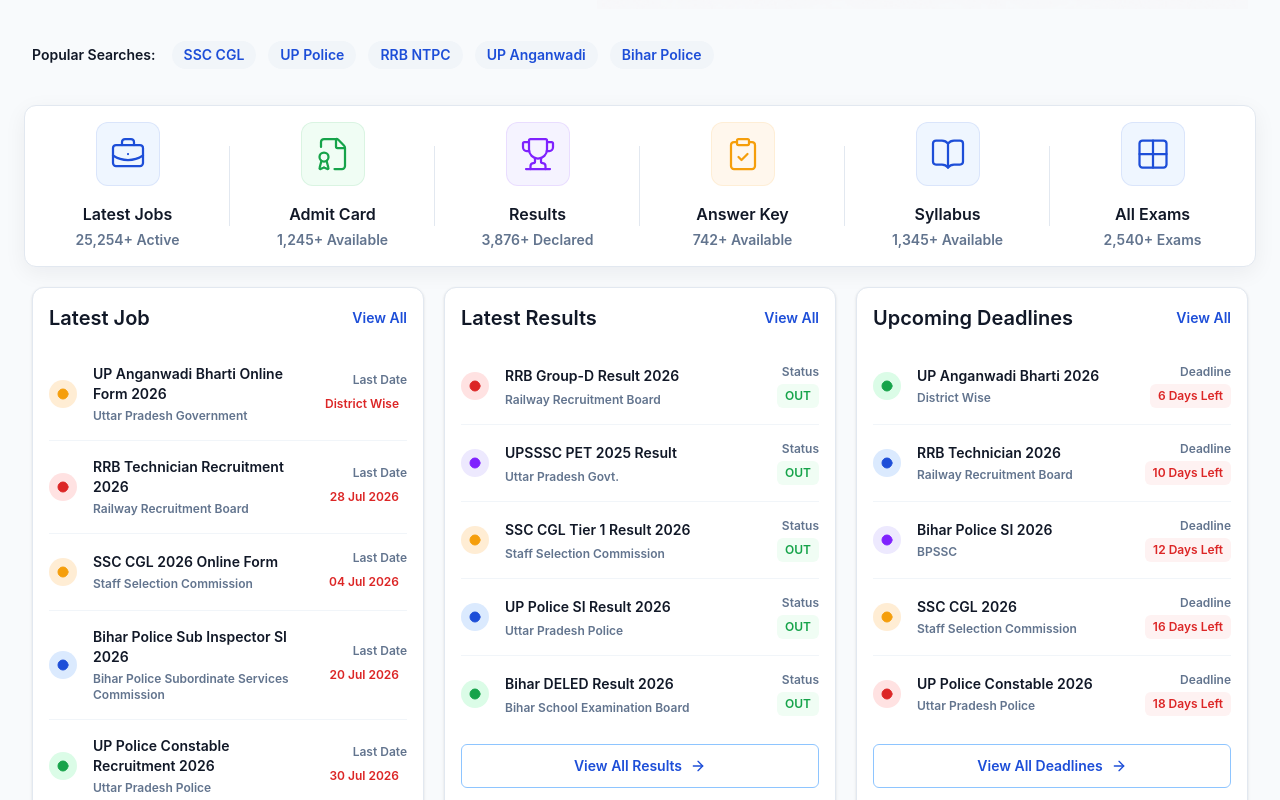
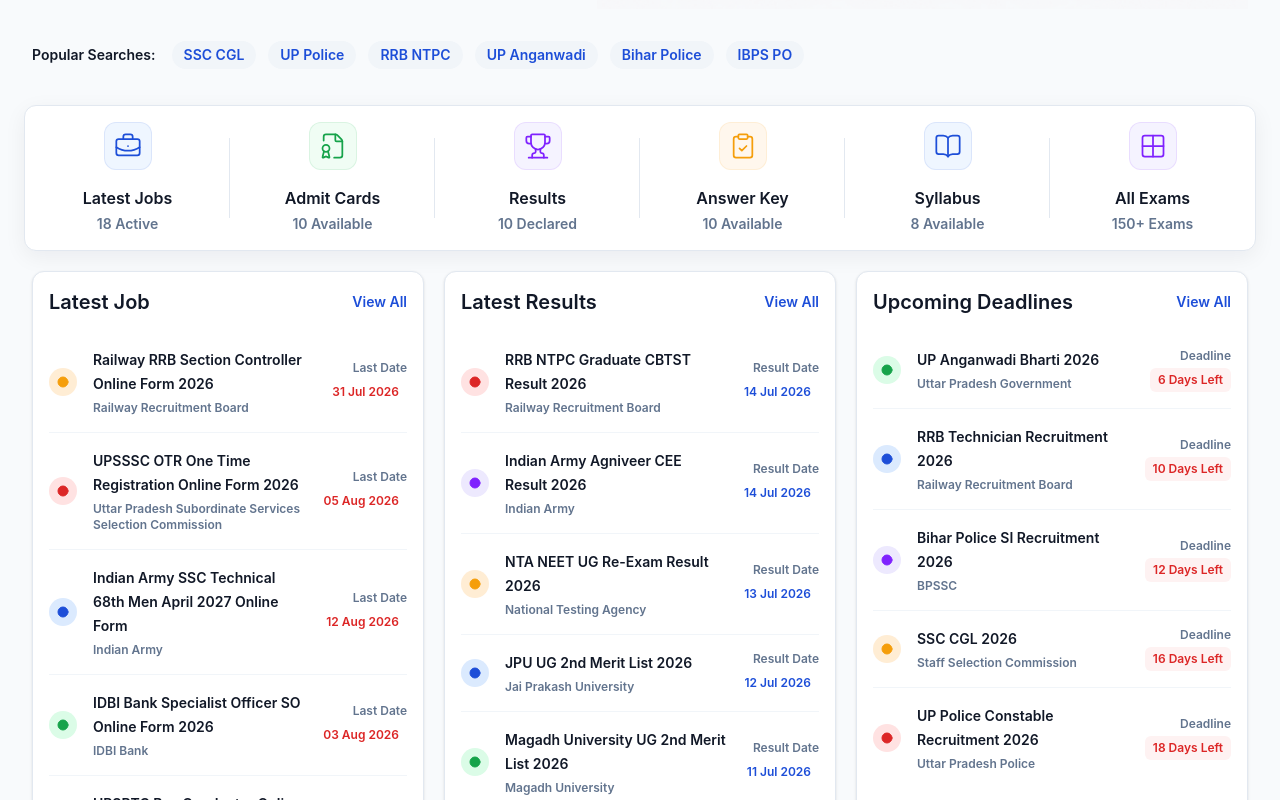
Before and after one commit to umeshyadav97/sarkarimate, a Next.js app in the folder apps/web/: page / in a window 1280 px wide. Shown: the part 460-1260 px from the top of the page. Built offline with nearby package versions, Linux system fonts and the light colour scheme; a web font is replaced by a local one.

Commit message:
feat:implete static data for home-page for now

```diff
--- a/apps/web/components/listing/ListingPage.tsx
+++ b/apps/web/components/listing/ListingPage.tsx
@@ -1,6 +1,6 @@
 'use client';
 
-import { useCallback, useMemo, useState } from 'react';
+import { useCallback, useEffect, useMemo, useState } from 'react';
 import { FilterCard } from '@/components/listing/FilterCard';
 import { InfiniteList } from '@/components/listing/InfiniteList';
 import { ListingHero } from '@/components/listing/ListingHero';
@@ -13,6 +13,7 @@
 import type { ListingFilters, ListingPageConfig } from '@/components/listing/types';
 import { useInfiniteScroll } from '@/hooks/useInfiniteScroll';
 import { useListingItems } from '@/hooks/useListingItems';
+import { useSearchParams } from 'next/navigation';
 
 interface ListingPageProps {
   config: ListingPageConfig;
@@ -25,10 +26,15 @@
 };
 
 export function ListingPage({ config }: ListingPageProps) {
-  const [search, setSearch] = useState('');
+  const searchParams = useSearchParams();
+  const [search, setSearch] = useState(searchParams.get('q') ?? '');
   const [sort, setSort] = useState('latest');
   const [filters, setFilters] = useState<ListingFilters>(initialFilters);
   const [draftFilters, setDraftFilters] = useState<ListingFilters>(initialFilters);
+
+  useEffect(() => {
+    setSearch(searchParams.get('q') ?? '');
+  }, [searchParams]);
 
   const { items, total, hasMore, isLoading, isLoadingMore, error, loadMore } = useListingItems({
     endpoint: config.apiEndpoint,
--- a/apps/web/features/home/components/hero-section.tsx
+++ b/apps/web/features/home/components/hero-section.tsx
@@ -3,10 +3,24 @@
 import { popularSearches } from '@/features/home/constants/homepage-data';
 import { GovernmentBuildingVisual } from '@/features/home/components/government-building-visual';
 import { SearchInput } from '@/components/SearchInput';
+import { useRouter } from 'next/navigation';
 import { useState } from 'react';
 
 export function HeroSection() {
+  const router = useRouter();
   const [search, setSearch] = useState('');
+
+  const handleSearch = () => {
+    const normalizedSearch = search.trim();
+
+    if (!normalizedSearch) {
+      router.push('/jobs');
+      return;
+    }
+
+    router.push(`/jobs?q=${encodeURIComponent(normalizedSearch)}`);
+  };
+
   return (
     <section className="mx-auto grid max-w-full items-center gap-8 px-4 py-4 sm:px-6 md:py-6 lg:py-9 md:grid-cols-[0.9fr_1.1fr] lg:px-8">
       <div className="min-w-0">
@@ -29,7 +43,7 @@
             placeholder="Search jobs, exams, departments..."
             value={search}
             onChange={(e) => setSearch(e.target.value)}
-            onSearch={() => console.log(search)}
+            onSearch={handleSearch}
           />
         </div>
       </div>
@@ -38,9 +52,9 @@
       </div>
       <div className="flex w-full flex-wrap items-center gap-3 md:col-span-2">
         <span className="mr-1 text-sm font-bold text-[#111827]">Popular Searches:</span>
-        {popularSearches.map((search) => (
-          <Badge key={search} className="bg-blue-50 text-sm font-bold text-[#1D4ED8]">
-            {search}
+        {popularSearches.map((popularSearch) => (
+          <Badge key={popularSearch} className="bg-blue-50 text-sm font-bold text-[#1D4ED8]">
+            {popularSearch}
           </Badge>
         ))}
       </div>
--- a/apps/web/features/home/components/quick-access-section.tsx
+++ b/apps/web/features/home/components/quick-access-section.tsx
@@ -9,6 +9,10 @@
 };
 
 export function QuickAccessSection() {
+  const mobileItemsPerRow = 3;
+  const lastMobileRowStart =
+    quickAccessItems.length - (quickAccessItems.length % mobileItemsPerRow || mobileItemsPerRow);
+
   return (
     <section className="mx-auto max-w-full px-2 sm:px-4 lg:px-6" aria-label="Quick access">
       <div className="grid overflow-hidden rounded-xl border border-slate-200 bg-white shadow-[0_6px_22px_rgba(15,23,42,0.06)] grid-cols-3 md:grid-cols-3 lg:grid-cols-6">
@@ -16,13 +20,13 @@
           const Icon = item.icon;
           const hasColumnDivider = index % 3 !== 2;
           const hasDesktopDivider = index < quickAccessItems.length - 1;
-          const hasRowDivider = index < 3;
+          const hasRowDivider = index < lastMobileRowStart;
 
           return (
             <Link
               key={item.label}
               href={item.href}
-              className={`relative flex min-h-34 flex-col items-center justify-center md:px-4 px-2 md:py-4 py-2 text-center transition-colors hover:bg-slate-50 ${
+              className={`relative flex min-h-34 flex-col items-center justify-center md:px-4 px-2 md:py-4  text-center transition-colors hover:bg-slate-50 ${
                 hasRowDivider ? 'border-b border-slate-200 lg:border-b-0' : ''
               }`}
             >
@@ -34,10 +38,10 @@
                 />
               ) : null}
               <span
-                className={`grid lg:h-16 lg:w-16 md:h-14 md:w-14 h-8 w-8 place-items-center rounded-xl ring-1 ring-inset ring-current/10 ${toneClasses[item.tone]}`}
+                className={`grid lg:h-12 lg:w-12 md:h-10 md:w-10 h-8 w-8 place-items-center rounded-xl ring-1 ring-inset ring-current/10 ${toneClasses[item.tone]}`}
               >
                 <Icon
-                  className="lg:h-9 lg:w-9 md:h-6 md:w-6 h-4 w-4"
+                  className="lg:h-7 lg:w-7 md:h-5 md:w-5 h-4 w-4"
                   strokeWidth={1.5}
                   aria-hidden="true"
                 />
--- a/apps/web/features/home/constants/homepage-data.ts
+++ b/apps/web/features/home/constants/homepage-data.ts
@@ -21,6 +21,7 @@
 } from 'lucide-react';
 import type { ComponentType, SVGProps } from 'react';
 import { BrandShieldIcon } from '@/components/brand-shield-icon';
+import { homePageStore } from '@/features/home/store/homepage-store';
 
 type HomeIcon = ComponentType<
   SVGProps<SVGSVGElement> & {
@@ -55,6 +56,7 @@
 export interface CategoryItem {
   title: string;
   count: string;
+  href: string;
   icon: HomeIcon;
   tone: 'blue' | 'green' | 'purple' | 'orange';
 }
@@ -84,194 +86,147 @@
   { label: 'Schemes', href: '/schemes', icon: Landmark },
 ];
 
-export const popularSearches = ['SSC CGL', 'UP Police', 'RRB NTPC', 'UP Anganwadi', 'Bihar Police'];
+const quickAccessPresentation: Record<
+  (typeof homePageStore.quickAccess)[number]['type'],
+  { icon: HomeIcon; tone: QuickAccessItem['tone']; labelSuffix: string }
+> = {
+  jobs: { icon: BriefcaseBusiness, tone: 'blue', labelSuffix: 'Active' },
+  'admit-card': { icon: FileBadge, tone: 'green', labelSuffix: 'Available' },
+  result: { icon: Trophy, tone: 'purple', labelSuffix: 'Declared' },
+  'answer-key': { icon: ClipboardCheck, tone: 'orange', labelSuffix: 'Available' },
+  syllabus: { icon: BookOpen, tone: 'blue', labelSuffix: 'Available' },
+  // scheme: { icon: Landmark, tone: 'green', labelSuffix: 'Available' },
+  all: { icon: Grid2X2, tone: 'purple', labelSuffix: 'Exams' },
+};
 
-export const quickAccessItems: QuickAccessItem[] = [
-  {
-    label: 'Latest Jobs',
-    description: '25,254+ Active',
+const categoryPresentation: Record<string, { icon: HomeIcon; tone: CategoryItem['tone'] }> = {
+  ssc: { icon: Target, tone: 'orange' },
+  railway: { icon: MonitorCheck, tone: 'blue' },
+  banking: { icon: Landmark, tone: 'purple' },
+  upsc: { icon: BadgeCheck, tone: 'blue' },
+  'up-police': { icon: BrandShieldIcon, tone: 'orange' },
+  police: { icon: BrandShieldIcon, tone: 'orange' },
+  teaching: { icon: GraduationCap, tone: 'blue' },
+  defence: { icon: BrandShieldIcon, tone: 'green' },
+  engineering: { icon: FileCheck2, tone: 'blue' },
+  'state-jobs': { icon: Building2, tone: 'green' },
+  categories: { icon: Grid2X2, tone: 'blue' },
+  'all-categories': { icon: Grid2X2, tone: 'blue' },
+};
+
+function formatDisplayDate(date: string) {
+  return new Intl.DateTimeFormat('en-IN', {
+    day: '2-digit',
+    month: 'short',
+    year: 'numeric',
+  }).format(new Date(`${date}T00:00:00`));
+}
+
+function normalizeHomepageHref(href: string) {
+  if (href === '/answer-key') {
+    return '/answer-keys';
+  }
+
+  if (href === '/categories') {
+    return '/jobs';
+  }
+
+  return href;
+}
+
+export const popularSearches = homePageStore.popularSearches;
+
+export const quickAccessItems: QuickAccessItem[] = homePageStore.quickAccess.map((item) => {
+  const presentation = quickAccessPresentation[item.type];
+
+  return {
+    label: item.label,
+    description: `${item.count} ${presentation.labelSuffix}`,
+    href: normalizeHomepageHref(item.href),
+    icon: presentation.icon,
+    tone: presentation.tone,
+  };
+});
+
+export const latestJobs: NotificationItem[] = homePageStore.latestJobs
+  .slice(0, 5)
+  .map((job, index) => ({
+    title: job.title,
+    organization: job.organization,
+    metaLabel: 'Last Date',
+    metaValue: formatDisplayDate(job.lastDate),
     href: '/jobs',
-    icon: BriefcaseBusiness,
+    accent: (['orange', 'red', 'blue', 'green', 'purple'] as const)[index % 5],
+  }));
+
+export const upcomingDeadlines: NotificationItem[] = homePageStore.upcomingDeadlines.map(
+  (deadline, index) => ({
+    title: deadline.title,
+    organization: deadline.organization,
+    metaLabel: 'Deadline',
+    metaValue: `${deadline.daysLeft} Days Left`,
+    href: '/jobs',
+    accent: (['green', 'blue', 'purple', 'orange', 'red'] as const)[index % 5],
+  }),
+);
+
+export const latestResults: NotificationItem[] = homePageStore.latestResults.map(
+  (result, index) => ({
+    title: result.title,
+    organization: result.organization,
+    metaLabel: 'Result Date',
+    metaValue: formatDisplayDate(result.resultDate),
+    href: '/results',
+    accent: (['red', 'purple', 'orange', 'blue', 'green'] as const)[index % 5],
+  }),
+);
+
+export const categories: CategoryItem[] = homePageStore.categories.map((category) => {
+  const slug = String(category.slug);
+  const presentation = categoryPresentation[slug] ?? {
+    icon: Grid2X2,
     tone: 'blue',
-  },
-  {
-    label: 'Admit Card',
-    description: '1,245+ Available',
-    href: '/admit-cards',
-    icon: FileBadge,
-    tone: 'green',
-  },
-  {
-    label: 'Results',
-    description: '3,876+ Declared',
-    href: '/results',
-    icon: Trophy,
-    tone: 'purple',
-  },
-  {
-    label: 'Answer Key',
-    description: '742+ Available',
-    href: '/answer-keys',
-    icon: ClipboardCheck,
-    tone: 'orange',
-  },
-  {
-    label: 'Syllabus',
-    description: '1,345+ Available',
-    href: '/syllabus',
-    icon: BookOpen,
-    tone: 'blue',
-  },
-  { label: 'All Exams', description: '2,540+ Exams', href: '/jobs', icon: Grid2X2, tone: 'blue' },
-];
+  };
+  const isAllCategories = slug === 'categories' || slug === 'all-categories';
 
-export const latestJobs: NotificationItem[] = [
-  {
-    title: 'UP Anganwadi Bharti Online Form 2026',
-    organization: 'Uttar Pradesh Government',
-    metaLabel: 'Last Date',
-    metaValue: 'District Wise',
-    accent: 'orange',
-  },
-  {
-    title: 'RRB Technician Recruitment 2026',
-    organization: 'Railway Recruitment Board',
-    metaLabel: 'Last Date',
-    metaValue: '28 Jul 2026',
-    accent: 'red',
-  },
-  {
-    title: 'SSC CGL 2026 Online Form',
-    organization: 'Staff Selection Commission',
-    metaLabel: 'Last Date',
-    metaValue: '04 Jul 2026',
-    accent: 'orange',
-  },
-  {
-    title: 'Bihar Police Sub Inspector SI 2026',
-    organization: 'Bihar Police Subordinate Services Commission',
-    metaLabel: 'Last Date',
-    metaValue: '20 Jul 2026',
-    accent: 'blue',
-  },
-  {
-    title: 'UP Police Constable Recruitment 2026',
-    organization: 'Uttar Pradesh Police',
-    metaLabel: 'Last Date',
-    metaValue: '30 Jul 2026',
-    accent: 'green',
-  },
-];
-
-export const upcomingDeadlines: NotificationItem[] = [
-  {
-    title: 'UP Anganwadi Bharti 2026',
-    organization: 'District Wise',
-    metaLabel: 'Deadline',
-    metaValue: '6 Days Left',
-    accent: 'green',
-  },
-  {
-    title: 'RRB Technician 2026',
-    organization: 'Railway Recruitment Board',
-    metaLabel: 'Deadline',
-    metaValue: '10 Days Left',
-    accent: 'blue',
-  },
-  {
-    title: 'Bihar Police SI 2026',
-    organization: 'BPSSC',
-    metaLabel: 'Deadline',
-    metaValue: '12 Days Left',
-    accent: 'purple',
-  },
-  {
-    title: 'SSC CGL 2026',
-    organization: 'Staff Selection Commission',
-    metaLabel: 'Deadline',
-    metaValue: '16 Days Left',
-    accent: 'orange',
-  },
-  {
-    title: 'UP Police Constable 2026',
-    organization: 'Uttar Pradesh Police',
-    metaLabel: 'Deadline',
-    metaValue: '18 Days Left',
-    accent: 'red',
-  },
-];
-
-export const latestResults: NotificationItem[] = [
-  {
-    title: 'RRB Group-D Result 2026',
-    organization: 'Railway Recruitment Board',
-    metaLabel: 'Status',
-    metaValue: 'OUT',
-    href: '/results',
-    accent: 'red',
-  },
-  {
-    title: 'UPSSSC PET 2025 Result',
-    organization: 'Uttar Pradesh Govt.',
-    metaLabel: 'Status',
-    metaValue: 'OUT',
-    href: '/results',
-    accent: 'purple',
-  },
-  {
-    title: 'SSC CGL Tier 1 Result 2026',
-    organization: 'Staff Selection Commission',
-    metaLabel: 'Status',
-    metaValue: 'OUT',
-    href: '/results',
-    accent: 'orange',
-  },
-  {
-    title: 'UP Police SI Result 2026',
-    organization: 'Uttar Pradesh Police',
-    metaLabel: 'Status',
-    metaValue: 'OUT',
-    href: '/results',
-    accent: 'blue',
-  },
-  {
-    title: 'Bihar DELED Result 2026',
-    organization: 'Bihar School Examination Board',
-    metaLabel: 'Status',
-    metaValue: 'OUT',
-    href: '/results',
-    accent: 'green',
-  },
-];
-
-export const categories: CategoryItem[] = [
-  { title: 'SSC', count: '245+ Jobs', icon: Target, tone: 'orange' },
-  { title: 'Railway', count: '320+ Jobs', icon: MonitorCheck, tone: 'blue' },
-  { title: 'Banking', count: '185+ Jobs', icon: Landmark, tone: 'purple' },
-  { title: 'UP Police', count: '215+ Jobs', icon: BrandShieldIcon, tone: 'orange' },
-  { title: 'Teaching', count: '280+ Jobs', icon: GraduationCap, tone: 'blue' },
-  { title: 'Defence', count: '120+ Jobs', icon: BrandShieldIcon, tone: 'green' },
-  { title: 'Engineering', count: '150+ Jobs', icon: FileCheck2, tone: 'blue' },
-  { title: 'All Categories', count: '1000+ Jobs', icon: Grid2X2, tone: 'blue' },
-];
+  return {
+    title: category.name,
+    count: `${category.count}+ Jobs`,
+    href: isAllCategories ? '/jobs' : `/jobs?category=${slug}`,
+    icon: presentation.icon,
+    tone: presentation.tone,
+  };
+});
 
 export const stats: StatItem[] = [
   {
     label: 'Total Job Posts',
-    value: '2,54,000+',
-    helper: 'All Time',
+    value: `${homePageStore.stats.totalJobs}+`,
+    helper: 'Available Now',
     icon: BriefcaseBusiness,
     tone: 'blue',
   },
   {
     label: 'Active Job Posts',
-    value: '25,254+',
+    value: `${homePageStore.stats.activeJobs}+`,
     helper: 'Currently Open',
     icon: FileBadge,
     tone: 'green',
   },
-  { label: 'Results Declared', value: '3,876+', helper: 'Till Now', icon: Trophy, tone: 'purple' },
-  { label: 'Active Users', value: '1M+', helper: 'Trusting Us', icon: Users, tone: 'orange' },
+  {
+    label: 'Results Declared',
+    value: `${homePageStore.stats.resultsDeclared}+`,
+    helper: 'Latest Updates',
+    icon: Trophy,
+    tone: 'purple',
+  },
+  {
+    label: 'Active Users',
+    value: `${homePageStore.stats.activeUsers}+`,
+    helper: 'Tracking Today',
+    icon: Users,
+    tone: 'orange',
+  },
 ];
 
 export const importantTools: ToolItem[] = [
--- /dev/null
+++ b/apps/web/features/home/store/homepage-store.ts
@@ -0,0 +1,277 @@
+export const homePageStore = {
+  popularSearches: ['SSC CGL', 'UP Police', 'RRB NTPC', 'UP Anganwadi', 'Bihar Police', 'IBPS PO'],
+  quickAccess: [
+    {
+      label: 'Latest Jobs',
+      count: '18',
+      href: '/jobs',
+      type: 'jobs',
+    },
+    {
+      label: 'Admit Cards',
+      count: '10',
+      href: '/admit-cards',
+      type: 'admit-card',
+    },
+    {
+      label: 'Results',
+      count: '10',
+      href: '/results',
+      type: 'result',
+    },
+    {
+      label: 'Answer Key',
+      count: '10',
+      href: '/answer-key',
+      type: 'answer-key',
+    },
+    {
+      label: 'Syllabus',
+      count: '8',
+      href: '/syllabus',
+      type: 'syllabus',
+    },
+    // {
+    //   label: 'Schemes',
+    //   count: '5',
+    //   href: '/schemes',
+    //   type: 'scheme',
+    // },
+    {
+      label: 'All Exams',
+      count: '150+',
+      href: '/categories',
+      type: 'all',
+    },
+  ],
+  latestJobs: [
+    {
+      title: 'Railway RRB Section Controller Online Form 2026',
+      organization: 'Railway Recruitment Board',
+      slug: 'railway-rrb-section-controller-online-form-2026',
+      lastDate: '2026-07-31',
+      status: 'active',
+    },
+    {
+      title: 'UPSSSC OTR One Time Registration Online Form 2026',
+      organization: 'Uttar Pradesh Subordinate Services Selection Commission',
+      slug: 'upsssc-otr-one-time-registration-2026',
+      lastDate: '2026-08-05',
+      status: 'active',
+    },
+    {
+      title: 'Indian Army SSC Technical 68th Men April 2027 Online Form',
+      organization: 'Indian Army',
+      slug: 'indian-army-ssc-technical-68th-men-april-2027',
+      lastDate: '2026-08-12',
+      status: 'active',
+    },
+    {
+      title: 'IDBI Bank Specialist Officer SO Online Form 2026',
+      organization: 'IDBI Bank',
+      slug: 'idbi-bank-specialist-officer-so-online-form-2026',
+      lastDate: '2026-08-03',
+      status: 'active',
+    },
+    {
+      title: 'UPSRTC Bus Conductor Online Form 2026',
+      organization: 'Uttar Pradesh State Road Transport Corporation',
+      slug: 'upsrtc-bus-conductor-online-form-2026',
+      lastDate: '2026-07-25',
+      status: 'active',
+    },
+    {
+      title: 'SBI Assistant Manager Law, Deputy Manager Law Online Form 2026',
+      organization: 'State Bank of India',
+      slug: 'sbi-assistant-manager-law-online-form-2026',
+      lastDate: '2026-07-29',
+      status: 'active',
+    },
+    {
+      title: 'UPSC Civil Services IFS Mains Online Form 2026',
+      organization: 'Union Public Service Commission',
+      slug: 'upsc-civil-services-ifs-mains-online-form-2026',
+      lastDate: '2026-08-15',
+      status: 'active',
+    },
+    {
+      title: 'UPSSSC Auditor / Assistant Accountant Online Form 2026',
+      organization: 'UPSSSC',
+      slug: 'upsssc-auditor-assistant-accountant-2026',
+      lastDate: '2026-08-18',
+      status: 'active',
+    },
+    {
+      title: 'UP Anganwadi Bharti Online Form 2026',
+      organization: 'Uttar Pradesh Government',
+      slug: 'up-anganwadi-bharti-online-form-2026',
+      lastDate: '2026-07-28',
+      status: 'active',
+    },
+    {
+      title: 'UPSRTC Gorakhpur Bus Conductor Online Form 2026',
+      organization: 'UPSRTC',
+      slug: 'upsrtc-gorakhpur-bus-conductor-online-form-2026',
+      lastDate: '2026-08-02',
+      status: 'active',
+    },
+    {
+      title: 'DSSSB Various Post Online Form 2026',
+      organization: 'Delhi Subordinate Services Selection Board',
+      slug: 'dsssb-various-post-online-form-2026',
+      lastDate: '2026-08-09',
+      status: 'active',
+    },
+    {
+      title: 'BSUSC Bihar Assistant Professor Online Form 2026',
+      organization: 'Bihar State University Service Commission',
+      slug: 'bsusc-bihar-assistant-professor-online-form-2026',
+      lastDate: '2026-08-22',
+      status: 'active',
+    },
+    {
+      title: 'Delhi High Court Higher Judicial Service HJS Online Form 2026',
+      organization: 'Delhi High Court',
+      slug: 'delhi-high-court-hjs-online-form-2026',
+      lastDate: '2026-08-14',
+      status: 'active',
+    },
+    {
+      title: 'UPPSC Pre Online Form 2026',
+      organization: 'Uttar Pradesh Public Service Commission',
+      slug: 'uppsc-pre-online-form-2026',
+      lastDate: '2026-08-16',
+      status: 'active',
+    },
+    {
+      title: 'Railway RRB Technician Online Form 2026',
+      organization: 'Railway Recruitment Board',
+      slug: 'railway-rrb-technician-online-form-2026',
+      lastDate: '2026-07-30',
+      status: 'active',
+    },
+    {
+      title: 'IBPS SO XVII Online Form 2026',
+      organization: 'Institute of Banking Personnel Selection',
+      slug: 'ibps-so-xvii-online-form-2026',
+      lastDate: '2026-08-20',
+      status: 'active',
+    },
+    {
+      title: 'IBPS PO MT XVII Online Form 2026',
+      organization: 'Institute of Banking Personnel Selection',
+      slug: 'ibps-po-mt-xvii-online-form-2026',
+      lastDate: '2026-08-18',
+      status: 'active',
+    },
+    {
+      title: 'NEET PG Online Form 2026',
+      organization: 'National Board of Examinations',
+      slug: 'neet-pg-online-form-2026',
+      lastDate: '2026-08-25',
+      status: 'active',
+    },
+    {
+      title: 'NVS Class 6 Online Form 2027-28',
+      organization: 'Navodaya Vidyalaya Samiti',
+      slug: 'nvs-class-6-online-form-2027-28',
+      lastDate: '2026-08-26',
+      status: 'active',
+    },
+    {
+      title: 'Jharkhand Teacher Eligibility Test Online Form 2026',
+      organization: 'Jharkhand Academic Council',
+      slug: 'jharkhand-teacher-eligibility-test-2026',
+      lastDate: '2026-08-28',
+      status: 'active',
+    },
+  ],
+  upcomingDeadlines: [
+    {
+      title: 'UP Anganwadi Bharti 2026',
+      organization: 'Uttar Pradesh Government',
+      slug: 'up-anganwadi-bharti-2026',
+      lastDate: '2026-07-31',
+      daysLeft: 6,
+    },
+    {
+      title: 'RRB Technician Recruitment 2026',
+      organization: 'Railway Recruitment Board',
+      slug: 'rrb-technician-2026',
+      lastDate: '2026-08-04',
+      daysLeft: 10,
+    },
+    {
+      title: 'Bihar Police SI Recruitment 2026',
+      organization: 'BPSSC',
+      slug: 'bihar-police-si-2026',
+      lastDate: '2026-08-06',
+      daysLeft: 12,
+    },
+    {
+      title: 'SSC CGL 2026',
+      organization: 'Staff Selection Commission',
+      slug: 'ssc-cgl-2026',
+      lastDate: '2026-08-10',
+      daysLeft: 16,
+    },
+    {
+      title: 'UP Police Constable Recruitment 2026',
+      organization: 'Uttar Pradesh Police',
+      slug: 'up-police-constable-2026',
+      lastDate: '2026-08-12',
+      daysLeft: 18,
+    },
+  ],
+  latestResults: [
+    {
+      title: 'RRB NTPC Graduate CBTST Result 2026',
+      organization: 'Railway Recruitment Board',
+      slug: 'rrb-ntpc-graduate-cbtst-result-2026',
+      resultDate: '2026-07-14',
+    },
+    {
+      title: 'Indian Army Agniveer CEE Result 2026',
+      organization: 'Indian Army',
+      slug: 'indian-army-agniveer-cee-result-2026',
+      resultDate: '2026-07-14',
+    },
+    {
+      title: 'NTA NEET UG Re-Exam Result 2026',
+      organization: 'National Testing Agency',
+      slug: 'nta-neet-ug-re-exam-result-2026',
+      resultDate: '2026-07-13',
+    },
+    {
+      title: 'JPU UG 2nd Merit List 2026',
+      organization: 'Jai Prakash University',
+      slug: 'jpu-ug-2nd-merit-list-2026',
+      resultDate: '2026-07-12',
+    },
+    {
+      title: 'Magadh University UG 2nd Merit List 2026',
+      organization: 'Magadh University',
+      slug: 'magadh-university-ug-2nd-merit-list-2026',
+      resultDate: '2026-07-11',
+    },
+  ],
+  categories: [
+    { name: 'SSC', slug: 'ssc', count: 186 },
+    { name: 'Railway', slug: 'railway', count: 142 },
+    { name: 'Banking', slug: 'banking', count: 94 },
+    { name: 'UPSC', slug: 'upsc', count: 28 },
+    { name: 'Defence', slug: 'defence', count: 81 },
+    { name: 'Teaching', slug: 'teaching', count: 123 },
+    { name: 'State Jobs', slug: 'state-jobs', count: 214 },
+    { name: 'Police', slug: 'police', count: 97 },
+    // { name: 'All Categories', slug: 'all-categories', count: 971 },
+  ],
+  stats: {
+    totalJobs: 18,
+    activeJobs: 18,
+    resultsDeclared: 10,
+    activeUsers: 0,
+  },
+} as const;
+
+export type HomePageStore = typeof homePageStore;
```
Also changed, not shown: apps/web/components/listing-routes/ListingRoute.tsx (+6 -1 lines), apps/web/features/home/components/categories-section.tsx (+4 -4 lines).
